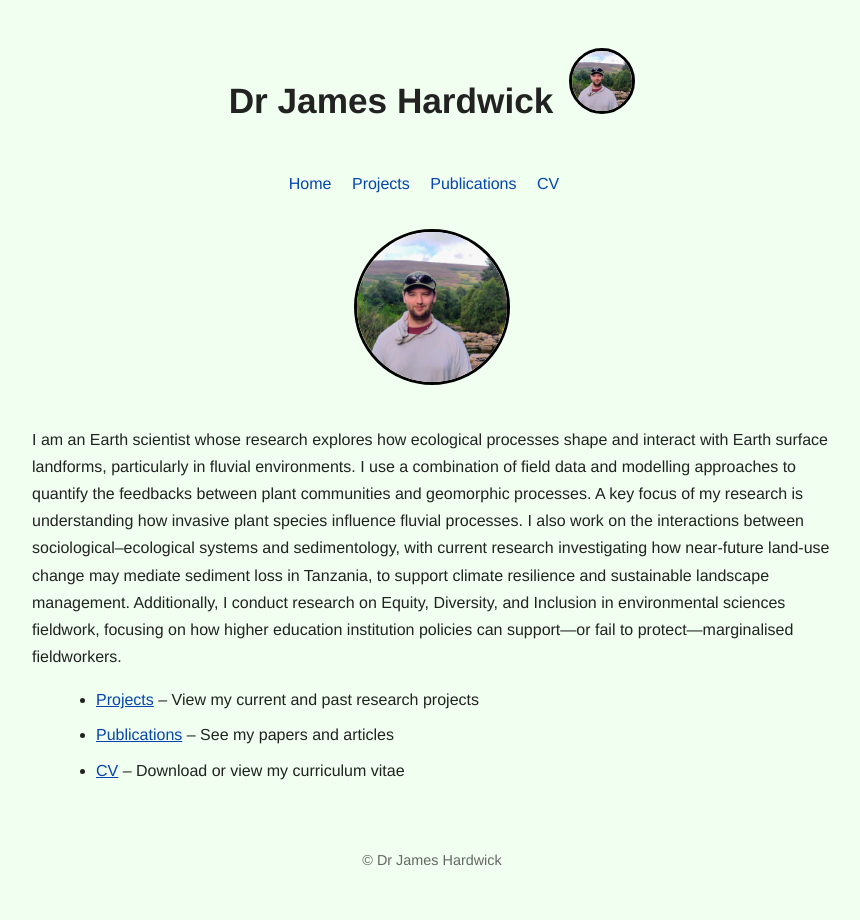
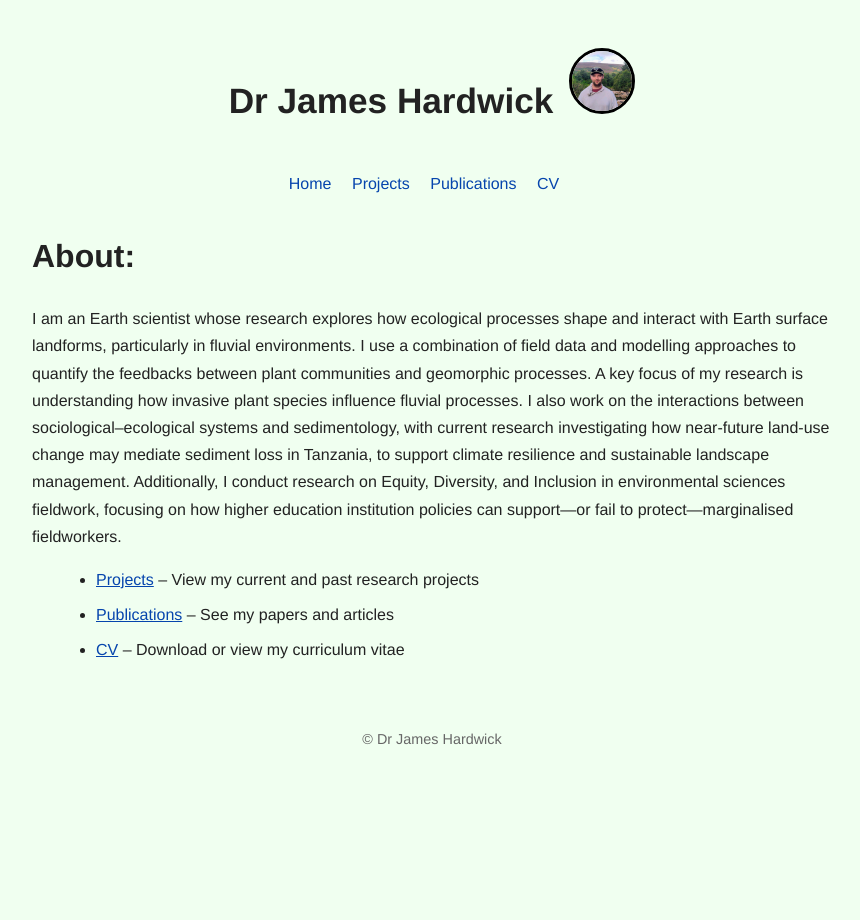
Before and after one commit to ja-hardwick/ja-hardwick.github.io, a Jekyll site: the page built from index.md, in a window 1280 px wide. Shown: the whole page, without its empty margins (208-1068 px from the left). Built offline with Jekyll 4.4.1, drawn with Linux system fonts in a browser that asks for light colours.

Commit message:
Update index.md

```diff
--- a/index.md
+++ b/index.md
@@ -2,10 +2,7 @@
 layout: default
 title: "Home"
 ---
-<div class="profile-photo">
-  <img src="{{ '/assets/profile_pic.jpg' | relative_url }}" alt="Dr James Hardwick">
-</div>
-
+# About:
 I am an Earth scientist whose research explores how ecological processes
 shape and interact with Earth surface landforms, particularly in fluvial
 environments. I use a combination of field data and modelling approaches
```
